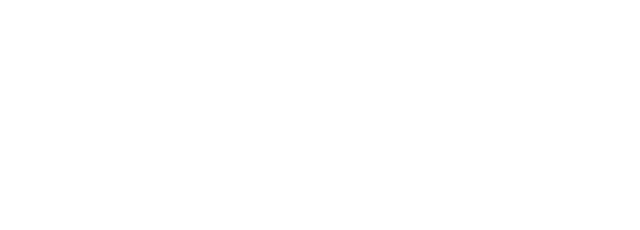
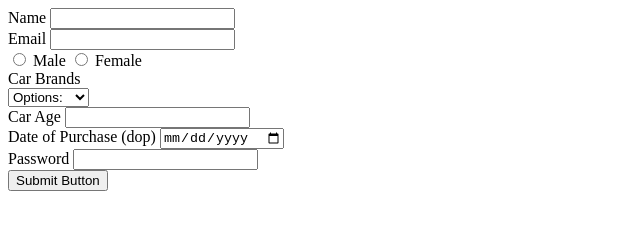
Before and after one commit to acciojob/car-insurance-form-KarthikKuchu, a website: page main.html in a window 1280 px wide. Shown: the whole page, without its empty margins (0-640 px from the left). Drawn offline with Linux system fonts and the light colour scheme.

Commit message:
created a submission

```diff
--- a/main.html
+++ b/main.html
@@ -8,8 +8,38 @@
 
 <body>
 	<!-- the entire body must be written by student -->
-    <script type="text/javascript" src="./script.js">
-</script>
+   <form>
+	   <label for="name">Name</label>
+	   <input type = "Text" id = "name" name = "Name" required>
+	   <br>
+	   <label for = "email">Email</label>
+	   <input type = "Email" id = "email" name = "Email" required>
+	   <br>
+	   <input type = "radio" id = "gender_m" name = "gender" value ="male" required>
+	   <label for = "gender_m">Male</label>
+	   <input type = "radio" id = "gender_f" name = "gender" value ="female" >
+	   <label for = "gender_f">Female</label>
+	   <br>
+	   <label for = "cars" >Car Brands</label>
+	   <br>
+	   <select id="cars" name = "Carname">
+		   <option value="">Options:</option>
+		   <option value="BMW">BWM</option>
+		   <option value="Audi">Audi</option>
+		   <option value="Mercedez">Mercedez</option>
+	   </select>
+	   <br>
+	   <label for ="carage">Car Age </label>
+	   <input type = "Number" id = "carage" name ="carAge" required>
+	   <br>
+	   <label for = "dop">Date of Purchase (dop)</label>
+	   <input type = "Date" id ="dop" name = "dob" required>
+	   <br>
+	   <label for ="password">Password</label>
+	   <input type = "Password" id = "password" name = "Password" required>
+	   <br>
+	   <button type ="submit">Submit Button</button>
+   </form>
 
 </body>
 
```
